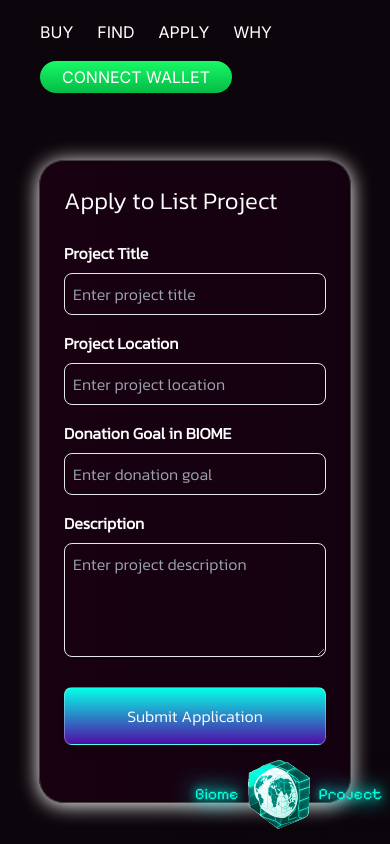
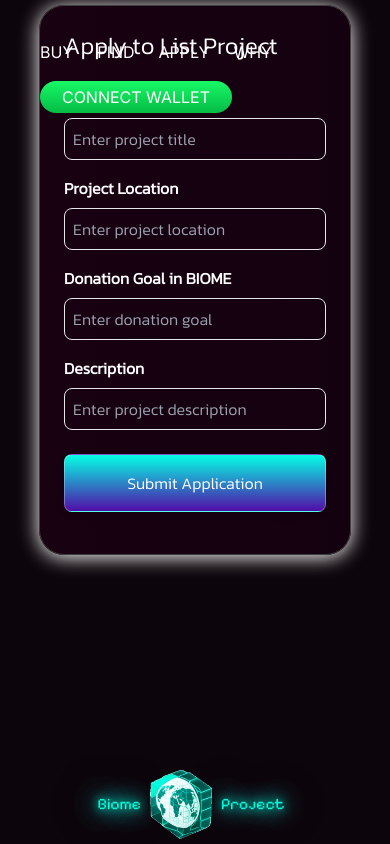
Before and after one commit to devtinapark/biome-project-deploy, a Next.js app: page / in a window 390 px wide. Both pictures are taken after a click on the link "APPLY". Built offline with nearby package versions, Linux system fonts and the light colour scheme; what @joyid/ckb would draw is missing.

Commit message:
Modified responsive css scripts. - TP

```diff
--- a/app/components/NFTBox.jsx
+++ b/app/components/NFTBox.jsx
@@ -72,6 +72,14 @@ const NFTBox = () => {
       </div>
       <div className="mb-4">
         <p className="font-bold">Description</p>
+        <input
+          name="desc"
+          className="w-full p-2 mt-2 border border-primary rounded-lg bg-transparent"
+          rows="4"
+          placeholder="Enter project description"
+          value={projectApply.desc}
+          onChange={handleChange}
+        ></input>
         <textarea
           name="desc"
           className="w-full p-2 mt-2 border border-primary rounded-lg bg-transparent"
--- a/app/globals.css
+++ b/app/globals.css
@@ -86,13 +86,18 @@ body {
 }
 
 /* Responsive CSS for mobile view */
-@media screen and (max-width: 768px) {
+@media screen and (max-width: 480px) {
+
+  textarea[name="desc"] {
+    display: none;
+    }
 
   .coin-box,
   .project-box,
   .nft-box {
     width: 80%;
     max-width: 100%;
+    height: 550px;
     margin: 0 auto;
   }
 
@@ -103,11 +108,37 @@ body {
     font-size: 16px;
   }
 
+  .menu-div {
+    margin-top: 20px;
+  }
+
   .logo-div {
     display: none;
+  }
+
+  .logo-div-bottom {
+    display: fixed;
+    bottom: 0;
+    left: 25%;
   }
 
   .connect-div {
     margin-top: 10px;
   }
+
+  .global-box {
+    height: 100vh;
+    padding-top: 5px;
+  }
+
 }
+
+@media screen and (min-width: 480px) {
+    input[name="desc"] {
+        display: none;
+      }
+
+  .logo-div-bottom {
+    display: none;
+  }
+}
--- a/app/page.jsx
+++ b/app/page.jsx
@@ -383,8 +383,8 @@ export default function Home() {
     <div className="coin-box mx-auto p-6 rounded-lg">
       <h1 className="text-2xl mb-6">My Story</h1>
       <h2>Why BiomeProject?</h2>
-      <div className="my-5">With globalization, the number of digital nomads and world travelers increases each year, impacting the environment through increased carbon footprints. The Biome Project addresses this by enabling users to purchase Biome tokens, carbon offset credits, to support eco-projects worldwide.</div>
-      <div> Leveraging blockchain for transparency, security, and autonomy, users can buy Biomes with Unibi coins and allocate them to selected projects via our interactive globe within the app. Additionally, individuals can apply to have their eco-projects listed for support.</div>
+      <div className="my-5">The Biome Project enables users to purchase Biome tokens, carbon offset credits, to support global eco-projects, addressing the environmental impact of increasing digital nomads and travelers.</div>
+      <div> Leveraging blockchain for transparency and security, users buy Biomes with Unibi coins and allocate them to projects via our interactive app globe. Individuals can also apply to list their eco-projects for support.</div>
       <p className="my-10"><a href="https://tinapark.dev/" className="bg-blue-500 text-white px-4 py-2 rounded-md">Made by Tina Park</a></p>
     </div>
   );
@@ -537,7 +537,18 @@ export default function Home() {
   return (
     <div className="bg-[rgb(12,5,11)] min-h-screen text-white font-kanit">
       <nav className="fixed top-0 left-0 transition-top duration-200 ease-in-out h-20 w-full z-20 px-6 pt-4">
-        <div className="flex flex-wrap justify-between items-center w-full h-20 bg-transparent transform translate-y-0 px-4">
+        <div className={`logo-div-bottom flex items-center ${teko.className}`}>
+          <div className="mt-3 text-neon">
+            B<span className="animation-delay-1">i</span>ome
+          </div>
+          <div className="flex items-center">
+            <Image src={logo} alt="BiomeProject" width={80} height={80} className="pt-3" />
+          </div>
+          <div className="mt-3 text-neon">
+            Pr<span className="animation-delay-2">o</span>j<span className="animation-delay-3">e</span>ct
+          </div>
+        </div>
+        <div className="menu-div flex flex-wrap justify-between items-center w-full h-20 bg-transparent transform translate-y-0 px-4">
           <ul className="flex space-x-6">
             <li><a href="#" className="hover:text-gray-300" onClick={() => handleBuyNavigate()}>BUY</a></li>
             <li><a href="#" className="hover:text-gray-300" onClick={() => handleNavigate('globe')}>FIND</a></li>
@@ -571,19 +582,8 @@ export default function Home() {
         </div>
       </nav>
 
-      <div className={activeMenu === 'globe' ? `${kanit.className} pt-20 md:pt-0` : `${kanit.className} pt-40`}>
+      <div className={activeMenu === 'globe' ? `${kanit.className} pt-20 md:pt-0 global-box` : `${kanit.className} pt-40 global-box`}>
         {renderMenuContent()}
-      </div>
-      <div className={`logo-div-bottom flex items-center ${teko.className}`}>
-        <div className="mt-3 text-neon">
-          B<span className="animation-delay-1">i</span>ome
-        </div>
-        <div className="flex items-center">
-          <Image src={logo} alt="BiomeProject" width={80} height={80} className="pt-3" />
-        </div>
-        <div className="mt-3 text-neon">
-          Pr<span className="animation-delay-2">o</span>j<span className="animation-delay-3">e</span>ct
-        </div>
       </div>
     </div>
   );
```
